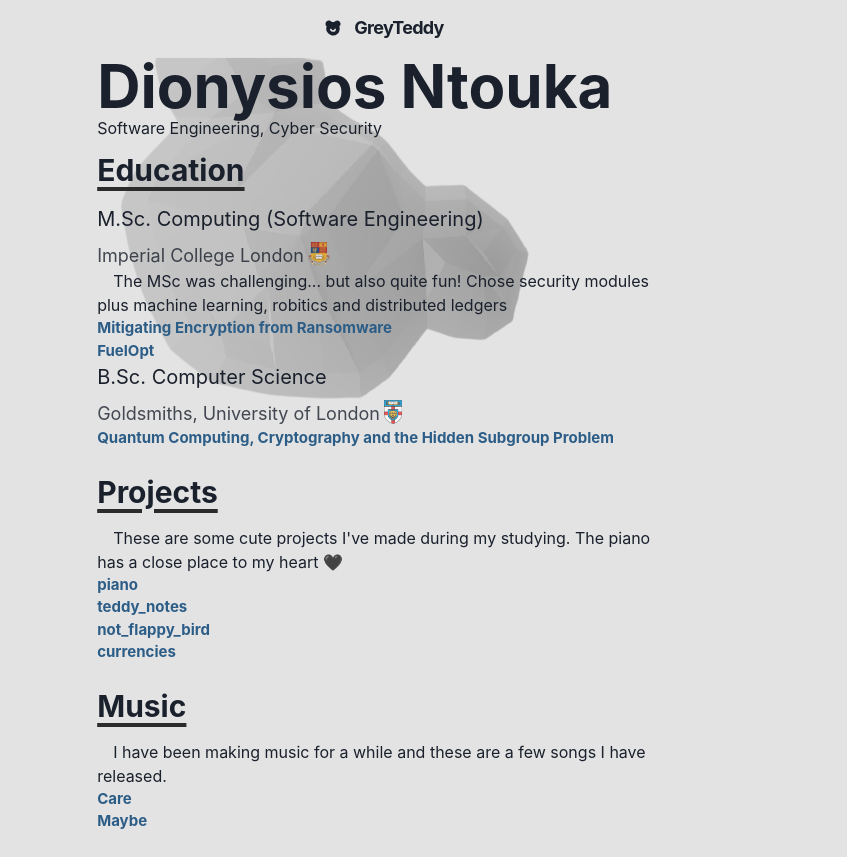
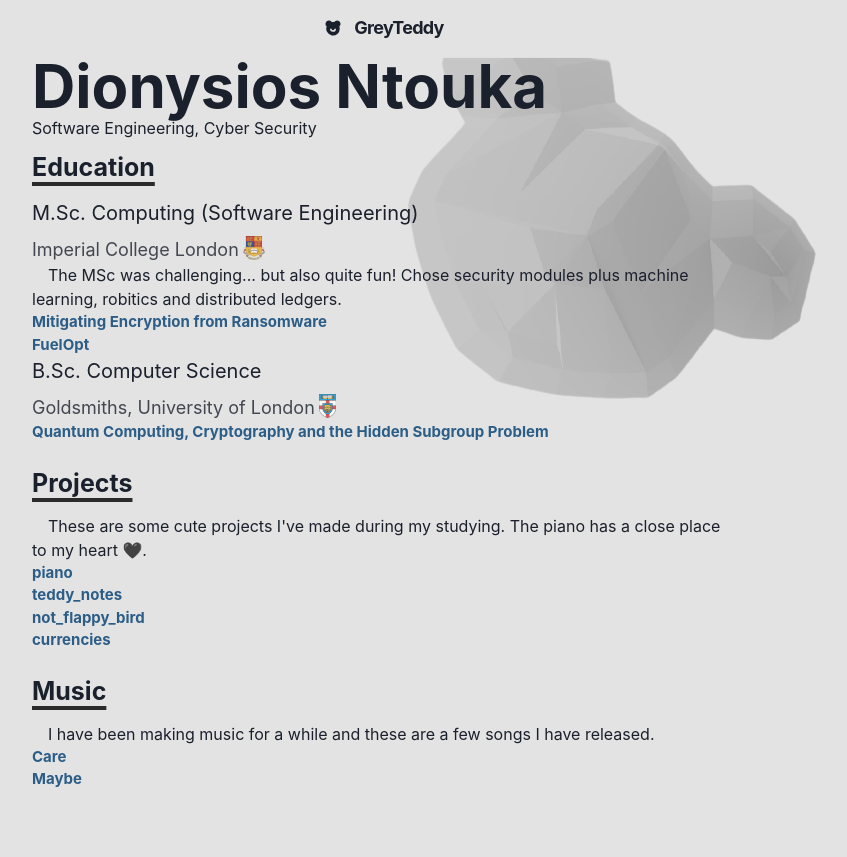
Before and after one commit to GreyTeddy/personal-website, a Next.js app: page / in a window 1280 px wide. Shown: the whole page, without its empty margins (256-1103 px from the left). After the commit the page ends 815 px from the top, so only its background shows below. Built offline with nearby package versions, Linux system fonts and the light colour scheme.

Commit message:
larger container and change position of background

```diff
--- a/components/background.tsx
+++ b/components/background.tsx
@@ -39,12 +39,12 @@
             zIndex: -1,
             position: 'fixed',
             // bottom: 0,
-            // left: 0,
+            left: "50%",
             height: "450px",
             width: "450px",
             background: useColorModeValue(lightImage, darkImage),
             animation: `${rotationKeyframe} 5s linear infinite`,
-            backgroundRepeat: 'repeat',
+            // backgroundRepeat: 'repeat',
             // filter: 'invert(1)'
         }}></Box>
     )
--- a/lib/theme.tsx
+++ b/lib/theme.tsx
@@ -27,7 +27,7 @@
                 textUnderlineOffset: 6,
                 textDecorationThickness: 4,
                 textDecorationColor: mode(colors.jet,colors.platinum)(props),
-                fontSize: 30,
+                fontSize: 25,
                 marginTop: 3,
                 marginBottom: 4
             })
--- a/pages/index.tsx
+++ b/pages/index.tsx
@@ -10,13 +10,17 @@
 import ProjectListItem from '../components/project_link_item'
 import { MdOutlineSpeakerNotes } from 'react-icons/md'
 import { BiCoin } from 'react-icons/bi'
+import { useEffect } from "react"
 
 const Page = () => {
+    useEffect(()=>{
+        console.log('What are you looking for, here? Skidaddle!')
+    })
     return (
-        <Container>
+        <Container maxWidth='container.lg'>
             <Background />
             <Box>
-                <Box flexGrow={1}>
+                <Box>
                     <Heading as="h1" size="3xl" variant="page-title">
                         Dionysios Ntouka
                     </Heading>
@@ -30,7 +34,7 @@
                 <Box>
                     <SectionTitle title="M.Sc. Computing (Software Engineering)" institution="Imperial College London" image="../images/imperial.png" />
                     <Paragraph>
-                        The MSc was challenging... but also quite fun! Chose security modules plus machine learning, robitics and distributed ledgers
+                        The MSc was challenging... but also quite fun! Chose security modules plus machine learning, robitics and distributed ledgers.
                     </Paragraph>
                     <List fontWeight={40} >
                         <ProjectListItem href="https://github.com/GreyTeddy/ransomware_mitigation" emoji={<BsFileEarmarkLockFill />}>
@@ -56,7 +60,7 @@
                 </Heading>
                 <Box>
                     <Paragraph>
-                        These are some cute projects I&apos;ve made during my studying. The piano has a close place to my heart {useColorModeValue(<span role="img" aria-label="black-heart">🖤</span>, <span role="img" aria-label="white-heart">🤍</span>)}
+                        These are some cute projects I&apos;ve made during my studying. The piano has a close place to my heart {useColorModeValue(<span role="img" aria-label="black-heart">🖤</span>, <span role="img" aria-label="white-heart">🤍</span>)}.
                     </Paragraph>
                     <List fontWeight={40} >
                         <ProjectListItem href="https://greyteddy.github.io/piano/" emoji={<CgPiano />}>
```
